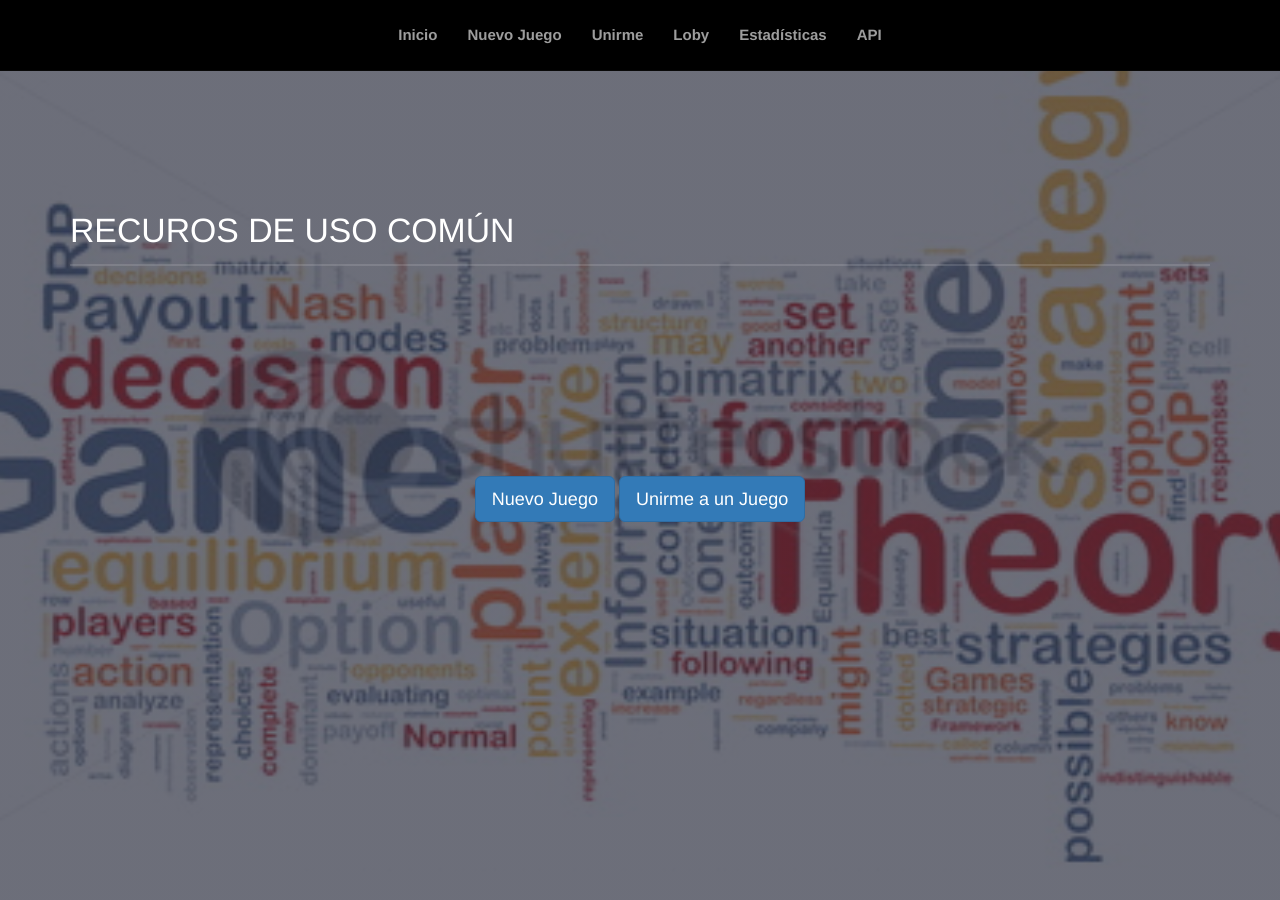
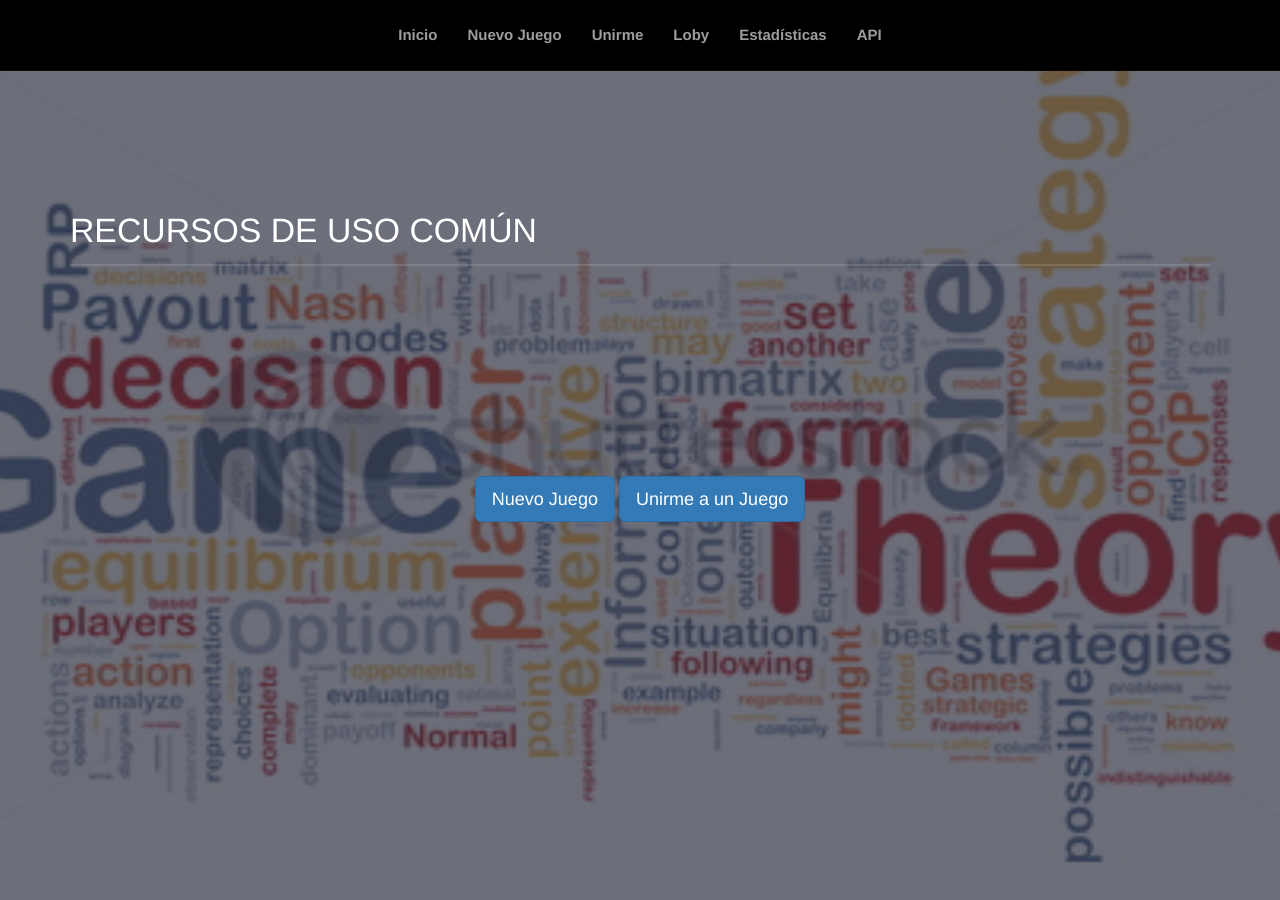
Before and after one commit to pewen/kuden, a Jekyll site: the page built from index.html, in a window 1280 px wide and 900 px high. Built offline with Jekyll 4.4.1, drawn with Linux system fonts in a browser that asks for light colours; formulas are drawn with MathJax 3.

Commit message:
arreglo ortografía

```diff
--- a/index.html
+++ b/index.html
@@ -10,7 +10,7 @@ title: Inicio
     <div class="row">
       <div class="col-md-12">
 
-	<h2>Recuros de Uso Común</h2>
+	<h2>Recursos de Uso Común</h2>
 
 	<div class="start-buttons">
 	  <!-- New Game -->
```
Also changed, not shown: 4 other files.
